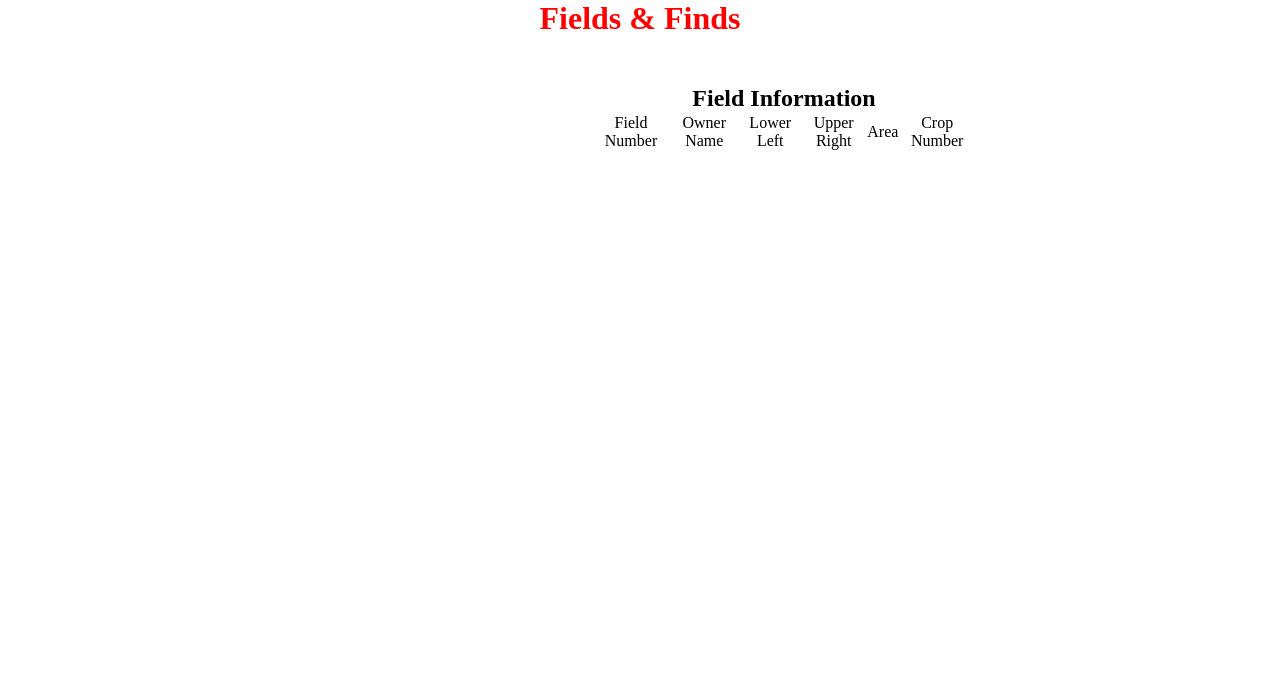
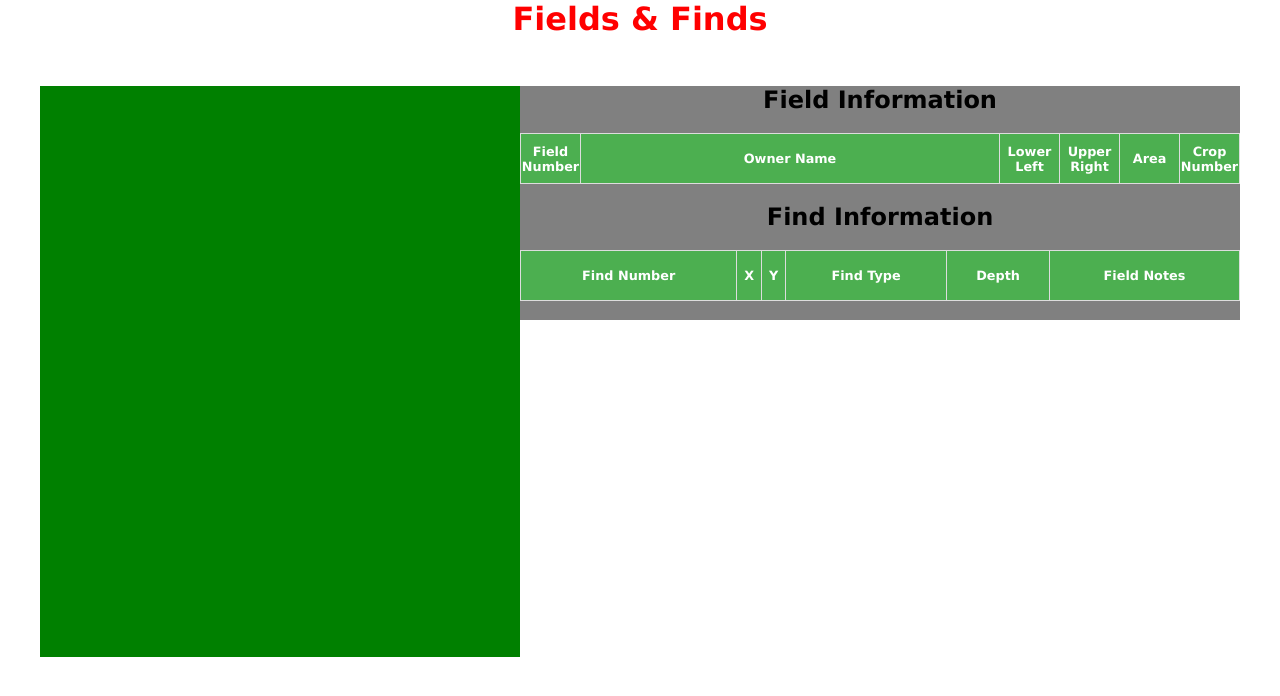
Before and after one commit to hjia10/tigis_assignment3, a Flask app: page / in a window 1280 px wide. Shown: the top 696 px of the page. Run offline with Flask 2, Linux system fonts and the light colour scheme; lists and menus that the app fills with data are empty; some libraries are stand-ins or nearby versions.

Commit message:
css and html improvements.  improved tables for both finds and fields

```diff
--- a/web_visual_db/db_postgres.py
+++ b/web_visual_db/db_postgres.py
@@ -100,6 +100,8 @@ class MyClass:
         self.period = period
         self.use = use
 
+        self.fill = 'none'
+
     def __repr__(self):
         return f"Class({self.class_type}, {self.name}, {self.period}, {self.use})"
 
@@ -114,6 +116,8 @@ class Crop:
         self.name = name
         self.startseason = startseason
         self.endseason = endseason
+
+        self.fill = 'none'
 
     def __repr__(self):
         return f"Crop({self.crop}, {self.name}, {self.startseason}, {self.endseason})"
@@ -207,6 +211,7 @@ def assign_field_colours(fields, crops):
         for crop in crops:
             if field.crop_id == crop.crop:
                 field.fill = get_field_colour(crop.name)
+                crop.fill = field.fill
             else:
                 continue
 
@@ -216,5 +221,6 @@ def assign_find_colours(finds, classes):
         for cls in classes:
             if find.find_type == cls.class_type:
                 find.fill = get_find_colour(cls.class_type)
+                cls.fill = find.fill
             else:
                 continue
--- a/web_visual_db/routes.py
+++ b/web_visual_db/routes.py
@@ -14,7 +14,7 @@ find_objects = db_postgres.getDBdata('"FIND_ID", "XCOORD", "YCOORD", "TYPE", "DE
 db_postgres.assign_field_colours(field_objects, my_crops)
 db_postgres.assign_find_colours(find_objects, my_classes)
 
-graphics_area_for_svg = db_postgres.GraphicsArea(10, 10, 0, 0, 16, 16)
+graphics_area_for_svg = db_postgres.GraphicsArea(15, 15, 0, 0, 16, 16)
 
 
 @app.route("/")
--- a/web_visual_db/static/style.css
+++ b/web_visual_db/static/style.css
@@ -5,6 +5,8 @@ padding: 0;
 }
 
 body {
+    font-family: "Lucida Sans Unicode", "Lucida Grande", "sans-serif";
+    font-size: 1em;
     align-items: center;
     justify-content: center;
     text-align: center;
@@ -12,25 +14,55 @@ body {
 }
 
 .content {
-    width: 960px;
+    max-width: 1200px;
     margin: auto;
+}
+
+.row {
 }
 
 .column {
   float: left;
 }
 
-.left {
-    width: 10%;
+.right {
+    width: 60%;
+    background: gray;
 }
 
-.right {
-  width: 40%;
+.left {
+    width: 40%;
+    background: green;
 }
 
-.middle {
-  width: 45%;
+table {
+    border-collapse: collapse;
+    width: 100%;
 }
+
+table, th, td {
+    border: 1px solid #ddd;
+}
+
+th {
+    height: 50px;
+    text-align: center;
+    background-color: #4CAF50;
+    color: white;
+}
+
+th.field_number, th.lower_left, th.upper_right, th.area, th.crop_number {
+    width: 60px;
+}
+
+
+tr {
+    height: 15px;
+    padding: 5px;
+    font-size: 0.8em;
+}
+
+tr:hover {background-color: #f5f5f5;}
 
 h1 {
     margin-bottom: 3rem;
--- a/web_visual_db/templates/index.html
+++ b/web_visual_db/templates/index.html
@@ -12,9 +12,6 @@
       <h1 id="main_title"> Fields & Finds </h1>
         <div class="row">
             <div class="column left">
-
-            </div>
-            <div class="column middle">
                 <svg width="{{ g.width }}" height="{{ g.height }}" viewBox="{{ g.viewBox_custom }}">
                     <g id="draw_svg" transform="scale(1,-1) translate(0, -{{ g.viewBox_height }})">
                         {% for field in fields %}
@@ -36,15 +33,44 @@
             </div>
             <div class="column right">
                 <div class="field_table" id="field_table1">
-                <h2>Field Information</h2>
+                <h2>Field Information</h2><br>
                     <table>
-                        <tr><td>Field Number</td><td>Owner Name</td><td>Lower Left</td><td>Upper Right</td><td>Area</td><td>Crop Number</td></tr>
+                        <tr>
+                            <th class="field_number">Field Number</th>
+                            <th class="owner">Owner Name</th>
+                            <th class="lower_left">Lower Left</th>
+                            <th class="upper_right">Upper Right</th>
+                            <th class="area">Area</th>
+                            <th class="crop_number">Crop Number</th>
+                        </tr>
                         {% for field in fields %}
-                            <tr class="hidden" id="tablerow_field{{field.field_id}}"><td> {{field.field_id}} </td><td> {{field.owner}}</td><td> {{field.lowx}}, {{field.lowy}} </td><td> {{field.hix}}, {{field.hiy}} </td><td> {{field.area}} </td><td> {{field.crop_id}}</td></tr>
+                            <tr class="hidden" id="tablerow_field{{field.field_id}}">
+                                <td> {{field.field_id}} </td>
+                                <td> {{field.owner}}</td>
+                                <td> {{field.lowx}}, {{field.lowy}} </td>
+                                <td> {{field.hix}}, {{field.hiy}} </td>
+                                <td> {{field.area}} </td>
+                                <td> {{field.crop_id}}</td>
+                            </tr>
                         {% endfor %}
-                    </table>
+                    </table><br>
                 </div>
-
+               <div class="find_table" id="find_table1">
+                <h2>Find Information</h2><br>
+                    <table>
+                        <tr>
+                            <th class="find_number">Find Number</th>
+                            <th class="x">X</th>
+                            <th class="y">Y</th>
+                            <th class="find_type">Find Type</th>
+                            <th class="depth">Depth</th>
+                            <th class="field_notes">Field Notes</th>
+                        </tr>
+                        {% for find in finds %}
+                            <tr class="hidden" id="tablerow_find{{find.find_id}}"><td> {{find.find_id}} </td><td> {{find.xcoord}} </td><td> {{find.ycoord}} </td><td> {{find.find_type}} </td><td> {{find.depth}} </td><td>  {{find.field_notes}} </td></tr>
+                        {% endfor %}
+                    </table><br>
+                </div>
             </div>
         </div>
     </div>
@@ -64,10 +90,16 @@
     }
 
     function setFindSelected(id){
+        var trow_id = "tablerow_".concat(id.id)
+        console.log(trow_id)
+        var trow = document.getElementById(trow_id)
+        console.log(trow)
         if (id.getAttribute("class") == "find_selected") {
             id.setAttribute("class", "find");
+            trow.setAttribute("class", "hidden");
         } else {
             id.setAttribute("class", "find_selected");
+            trow.setAttribute("class", "")
         }
     }
 
```
